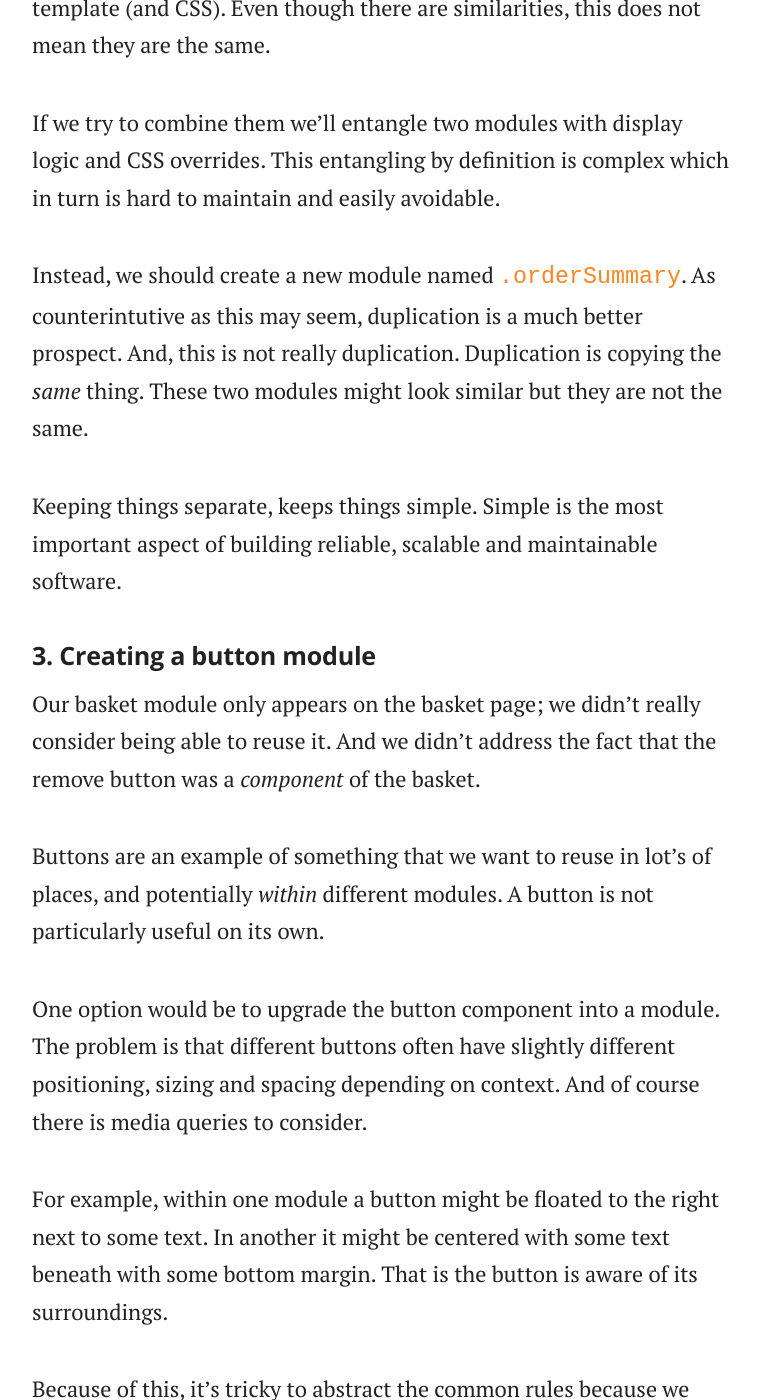
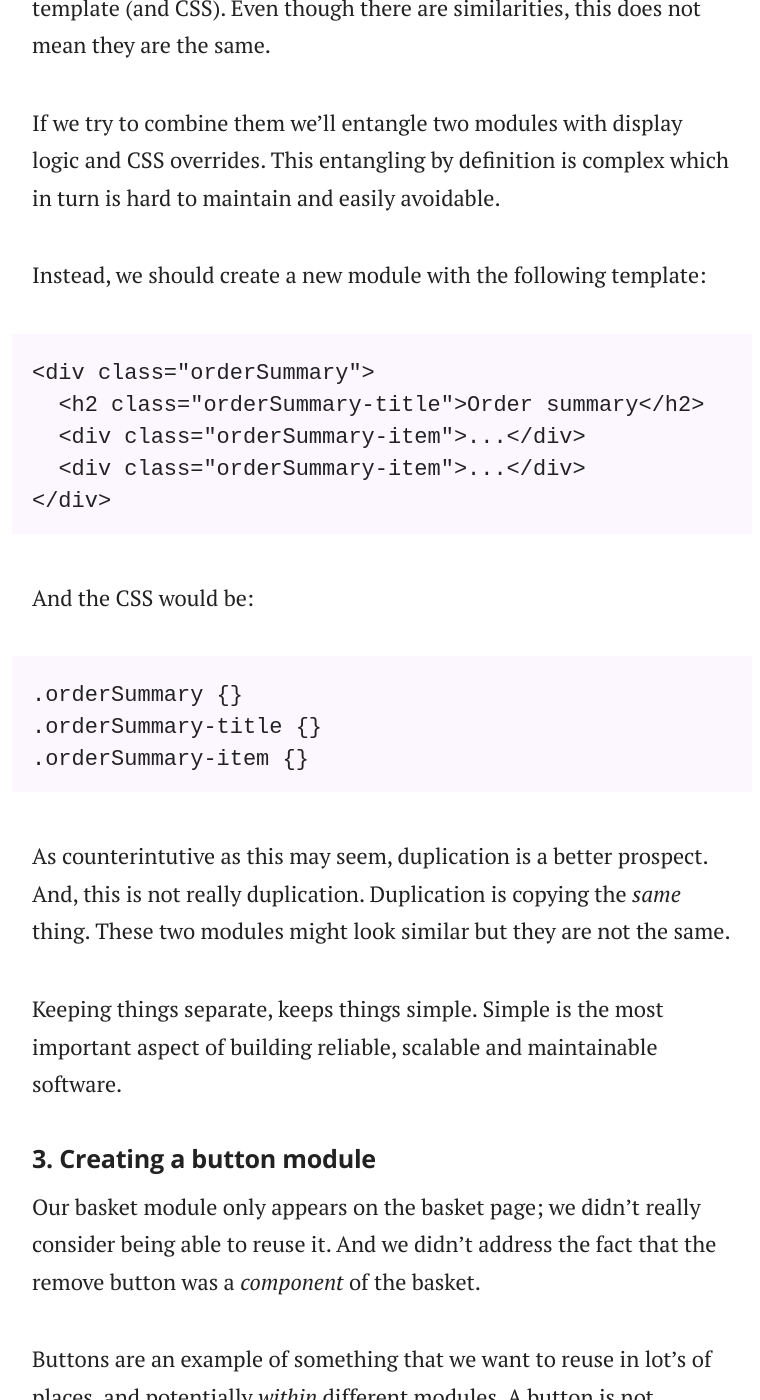
Before and after one commit to adamsilver/maintainablecss.com-jekyll, a Jekyll site: the page built from _chapters/06-modules.md, in a window 1280 px wide and 1400 px high, scrolled down 3234 px. Shown: the whole window, without its empty margins (258-1018 px from the left). Built offline with Jekyll 4.4.1, drawn with Linux system fonts in a browser that asks for light colours; some of the changed text lies outside the part shown.

Commit message:
Improved modules

```diff
--- a/_chapters/06-modules.md
+++ b/_chapters/06-modules.md
@@ -38,7 +38,7 @@ That's enough theory. Let's build three different modules together. In doing so,
 
 We'll simplify this basket for brevity. Each product within the basket will display the product's title with the ability to remove it from the basket.
 
-The HTML might be:
+The basket template might be:
 
 	<div class="basket">
 	  <h1 class="basket-title">Your basket</h1>
@@ -50,7 +50,7 @@ The HTML might be:
 	  </div>
 	</div>
 
-And the selectors for that might be:
+And the CSS would be:
 
 	.basket {}
 	.basket-title {}
@@ -68,7 +68,21 @@ The first thing to address is the temptation to reuse the basket template (and C
 
 If we try to combine them we'll entangle two modules with display logic and CSS overrides. This entangling by definition is complex which in turn is hard to maintain and easily avoidable.
 
-Instead, we should create a new module named `.orderSummary`. As counterintutive as this may seem, duplication is a much better prospect. And, this is not really duplication. Duplication is copying the *same* thing. These two modules might look similar but they are not the same.
+Instead, we should create a new module with the following template:
+
+	<div class="orderSummary">
+	  <h2 class="orderSummary-title">Order summary</h2>
+	  <div class="orderSummary-item">...</div>
+	  <div class="orderSummary-item">...</div>
+	</div>
+
+And the CSS would be:
+
+	.orderSummary {}
+	.orderSummary-title {}
+	.orderSummary-item {}
+
+As counterintutive as this may seem, duplication is a better prospect. And, this is not really duplication. Duplication is copying the *same* thing. These two modules might look similar but they are not the same.
 
 Keeping things separate, keeps things simple. Simple is the most important aspect of building reliable, scalable and maintainable software.
 
@@ -78,13 +92,19 @@ Our basket module only appears on the basket page; we didn't really consider bei
 
 Buttons are an example of something that we want to reuse in lot's of places, and potentially *within* different modules. A button is not particularly useful on its own.
 
-One option would be to upgrade the button component into a module. The problem is that different buttons often have slightly different positioning, sizing and spacing depending on context. And of course there is media queries to consider.
+One option would be to upgrade the button component into a module as follows:
 
-For example, within one module a button might be floated to the right next to some text. In another it might be centered with some text beneath with some bottom margin. That is the button is aware of its surroundings.
+	<input class="primaryButton" type="submit" value="{%raw%}{{text}}{%endraw%}" ...>
 
-Because of this, it's tricky to abstract the common rules because we don't want to end up in override hell. Or worse that we're afraid to update the abstracted CSS rules. However, if you still want to go ahead with this approach it looks like this:
+And the the CSS would be:
 
 	.primaryButton {}
+
+The problem is that different buttons often have slightly different positioning, sizing and spacing depending on context. And of course there is media queries to consider.
+
+For example, within one module a button might be floated to the right next to some text. In another it might be centered with some text beneath with some bottom margin.
+
+Because of this, it's tricky to abstract the common rules because we don't want to end up in override hell. Or worse that we're afraid to update the abstracted CSS rules.
 
 To avoid these problems, we can use a mixin or comma-delimit the common rules that aren't affected by their context. For example:
 
@@ -106,10 +126,25 @@ Notice that in this example, we don't specify `float`, `margin` or `width` etc.
 	  margin-bottom: 10px;
 	}
 
-There's a third option. Imagine a checkout flow whereby each page has a continue button and a link to the previous step. We can reuse it like this:
+There's a third option. Imagine a checkout flow whereby each page has a continue button and a link to the previous step. We can again reuse it by upgrading it into a module:
 
-	.checkoutActions-continueButton { }
+	<div class="checkoutActions">
+	  <input class="continue" ...>
+	  <a class="checkoutActions-back" ...></a>
+	</div>
 
-	.checkoutActions-backButton { }
+And the CSS would be:
+
+	.checkoutActions-continue { }
+
+	.checkoutActions-back { }
 
 In doing this, we have abstracted and applied the styles to a well understood `.checkoutActions` module. And we've done this without affecting similar, but not identical buttons.
+
+We haven't discussed having more than one type of button yet. To do this we can use modifiers, which is addressed later.
+
+## Final thoughts
+
+Modules allow us to reuse HTML and CSS across a website. By definition a module is reusable. Before something can be upgraded into a module, we must first understood what it is and what the different use cases are.
+
+Once we do, we can abstract the HTML and styling accordingly. With careful thought we can make the right abstraction and avoid complexity at the same time.
```
